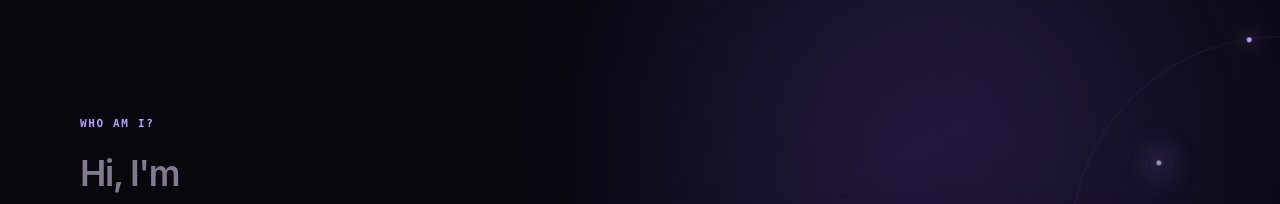
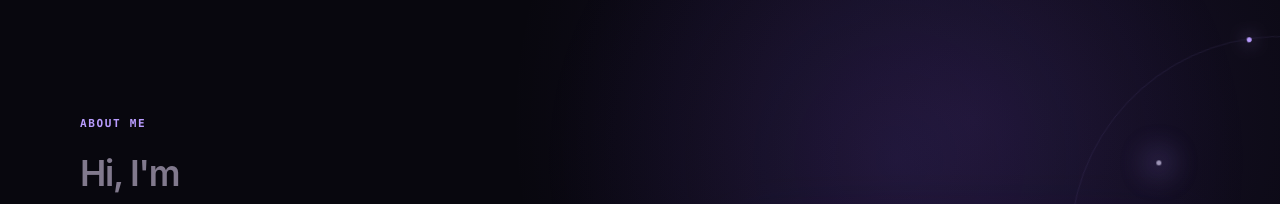
Before and after one commit to Raytimz/raytimz-web, a Next.js app: page / in a window 1280 px wide. Shown: the top 204 px of the page. Built offline with nearby package versions, Linux system fonts and the light colour scheme.

Commit message:
Refine landing page eyebrow

```diff
--- a/app/page.tsx
+++ b/app/page.tsx
@@ -86,7 +86,7 @@ export default function Home() {
 
       <section className="hero shell">
         <div className="hero-intro">
-          <p className="eyebrow">Who am I?</p>
+          <p className="eyebrow">About me</p>
           <TypingHeadline />
           <p className="hero-text">
             Based in Switzerland, I&apos;m drawn to thoughtful software and elegant
```
